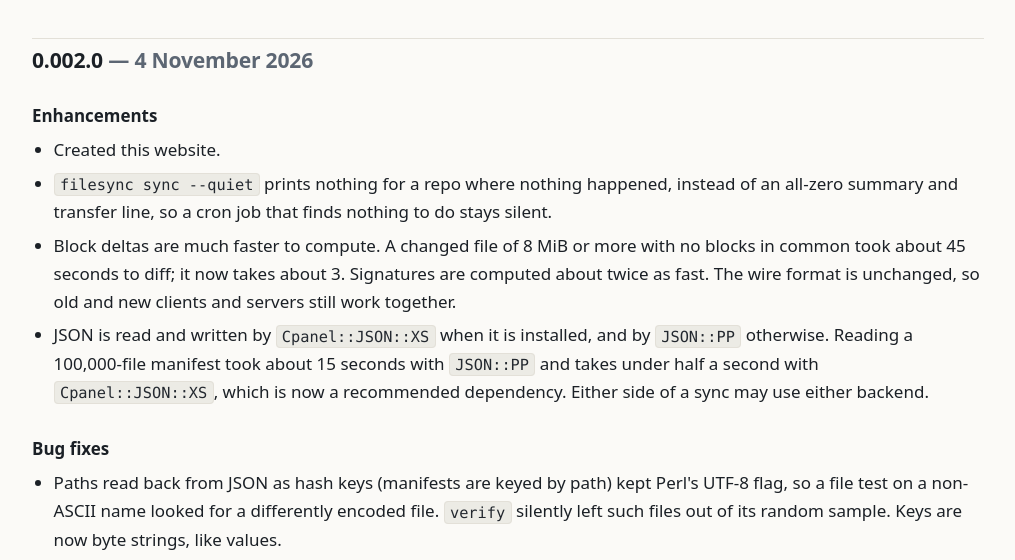
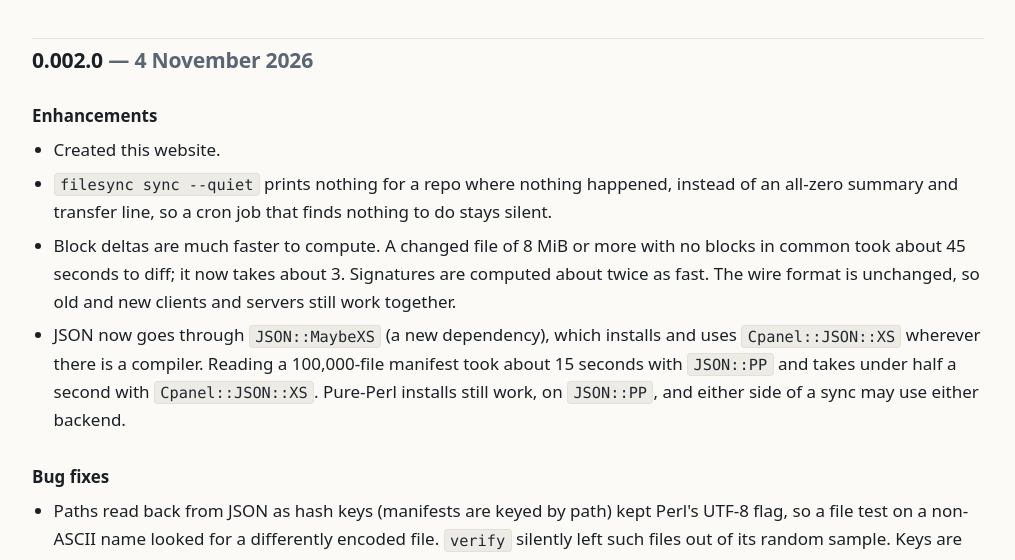
Before and after one commit to nigelhorne/App-FileSync, a plain HTML site: page website/html/changelog.html in a window 1280 px wide. Shown: the part 187-747 px from the top of the page, without its empty margins (132-1147 px from the left). Drawn offline with Linux system fonts and the light colour scheme.

Commit message:
Use JSON::MaybeXS

```diff
--- a/website/html/changelog.html
+++ b/website/html/changelog.html
@@ -56,11 +56,12 @@
 		takes about 3. Signatures are computed about twice as fast. The wire
 		format is unchanged, so old and new clients and servers still work
 		together.</li>
-		<li>JSON is read and written by <code>Cpanel::JSON::XS</code> when it is
-		installed, and by <code>JSON::PP</code> otherwise. Reading a 100,000-file
-		manifest took about 15 seconds with <code>JSON::PP</code> and takes under
-		half a second with <code>Cpanel::JSON::XS</code>, which is now a
-		recommended dependency. Either side of a sync may use either backend.</li>
+		<li>JSON now goes through <code>JSON::MaybeXS</code> (a new dependency),
+		which installs and uses <code>Cpanel::JSON::XS</code> wherever there is a
+		compiler. Reading a 100,000-file manifest took about 15 seconds with
+		<code>JSON::PP</code> and takes under half a second with
+		<code>Cpanel::JSON::XS</code>. Pure-Perl installs still work, on
+		<code>JSON::PP</code>, and either side of a sync may use either backend.</li>
 	</ul>
 
 	<h3>Bug fixes</h3>
```
Also changed, not shown: website/html/install.html (+1 -1 lines), 6 other files.
